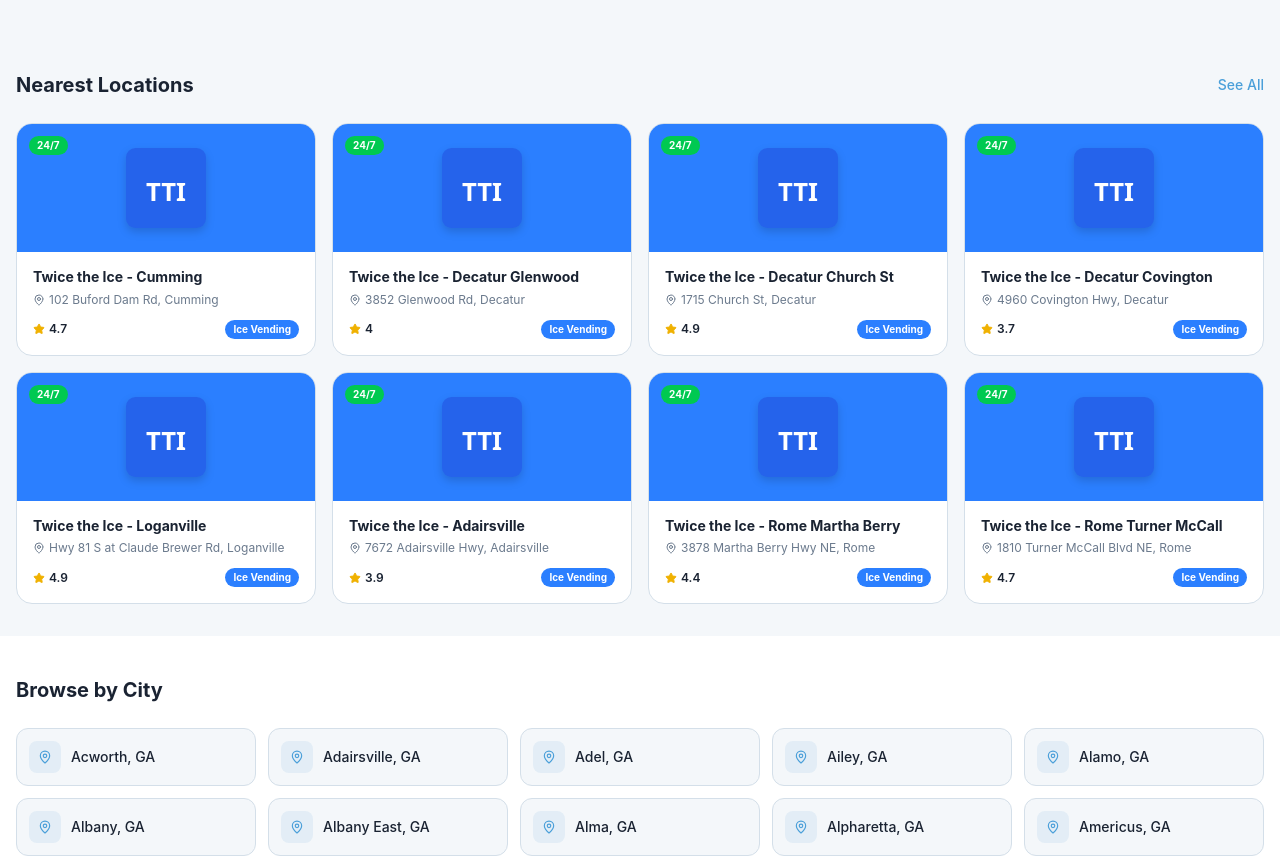
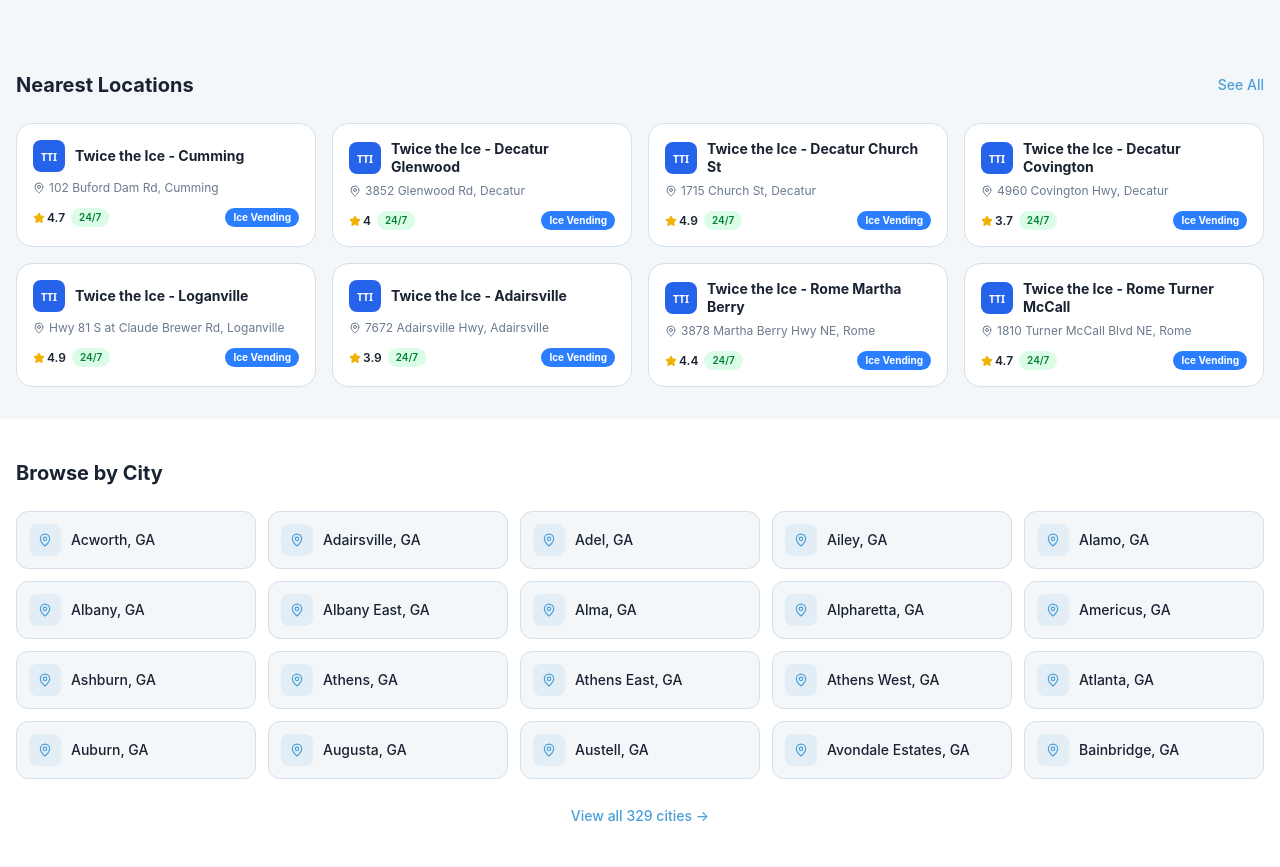
Before and after one commit to williamjblodgett/GACubes, a Next.js app: page / in a window 1280 px wide. Shown: the part 868-1735 px from the top of the page. Built offline with nearby package versions, Linux system fonts and the light colour scheme.

Commit message:
Remove large hero area from featured listing cards on home page
Replace the bulky category-colored header block with brand logo
with a compact card layout — small inline logo/icon, name, address,
rating, 24/7 badge, and category tag.

https://claude.ai/code/session_01VbDsjNdWe3GuYJPffoVqQo

```diff
--- a/src/app/page.tsx
+++ b/src/app/page.tsx
@@ -134,58 +134,52 @@ export default function HomePage() {
             <Link
               key={l.id}
               href={`/listing/${l.id}`}
-              className="bg-surface rounded-2xl border border-border overflow-hidden hover:shadow-lg transition-all group"
+              className="bg-surface rounded-2xl border border-border overflow-hidden hover:shadow-lg transition-all group p-4"
             >
-              {/* Category color header bar with brand logo */}
-              <div className={`h-32 ${CATEGORY_COLORS[l.category_primary]} relative flex items-center justify-center`}>
+              <div className="flex items-center gap-2.5">
                 {getBrandLogo(l.name) ? (
                   <Image
                     src={getBrandLogo(l.name)!}
                     alt={getBrandFromName(l.name)}
-                    width={80}
-                    height={80}
-                    className="object-contain drop-shadow-lg"
+                    width={32}
+                    height={32}
+                    className="rounded-lg shrink-0 object-contain"
                   />
                 ) : (
-                  <div className="text-white/30">
-                    {l.category_primary === "ice-vending" && <Snowflake size={48} />}
-                    {l.category_primary === "water-refill" && <Droplets size={48} />}
-                    {l.category_primary === "dry-ice" && <Snowflake size={48} />}
-                    {(l.category_primary === "propane-refill" || l.category_primary === "propane-exchange") && <Flame size={48} />}
-                    {l.category_primary === "convenience-store" && <Store size={48} />}
-                    {(l.category_primary === "beer-drinks" || l.category_primary === "package-store") && <Beer size={48} />}
+                  <div className={`w-8 h-8 ${CATEGORY_COLORS[l.category_primary]} rounded-lg flex items-center justify-center shrink-0`}>
+                    {l.category_primary === "ice-vending" && <Snowflake size={16} className="text-white" />}
+                    {l.category_primary === "water-refill" && <Droplets size={16} className="text-white" />}
+                    {l.category_primary === "dry-ice" && <Snowflake size={16} className="text-white" />}
+                    {(l.category_primary === "propane-refill" || l.category_primary === "propane-exchange") && <Flame size={16} className="text-white" />}
+                    {l.category_primary === "convenience-store" && <Store size={16} className="text-white" />}
+                    {(l.category_primary === "beer-drinks" || l.category_primary === "package-store") && <Beer size={16} className="text-white" />}
                   </div>
                 )}
-                {l.open_24h && (
-                  <span className="absolute top-3 left-3 bg-green-500 text-white text-[10px] font-bold px-2 py-0.5 rounded-full">
-                    24/7
-                  </span>
-                )}
-              </div>
-
-              <div className="p-4">
-                <div className="flex items-start justify-between gap-2">
                 <h3 className="font-bold text-foreground text-sm leading-tight group-hover:text-primary transition-colors line-clamp-2">
                   {l.name}
                 </h3>
               </div>
-                <div className="flex items-center gap-1 text-xs text-muted mt-1.5">
+              <div className="flex items-center gap-1 text-xs text-muted mt-2">
                 <MapPin size={12} className="shrink-0" />
                 <span className="truncate">{l.address}, {l.city}</span>
               </div>
               <div className="flex items-center justify-between mt-3">
-                  <div className="flex items-center gap-1">
+                <div className="flex items-center gap-1.5">
                   {l.rating && (
-                      <>
+                    <span className="inline-flex items-center gap-0.5">
                       <Star size={12} className="text-yellow-500 fill-yellow-500" />
                       <span className="text-xs font-semibold text-foreground">{l.rating}</span>
-                      </>
+                    </span>
+                  )}
+                  {l.open_24h && (
+                    <span className="px-2 py-0.5 rounded-full text-[10px] font-semibold bg-green-100 text-green-700 dark:bg-green-900 dark:text-green-300">
+                      24/7
+                    </span>
                   )}
                 </div>
                 <span className={`text-[10px] font-bold px-2 py-0.5 rounded-full text-white ${CATEGORY_COLORS[l.category_primary]}`}>
                   {CATEGORY_LABELS[l.category_primary]}
                 </span>
-                </div>
               </div>
             </Link>
           ))}
```
Lines whose indentation alone changed are shown as unchanged.
